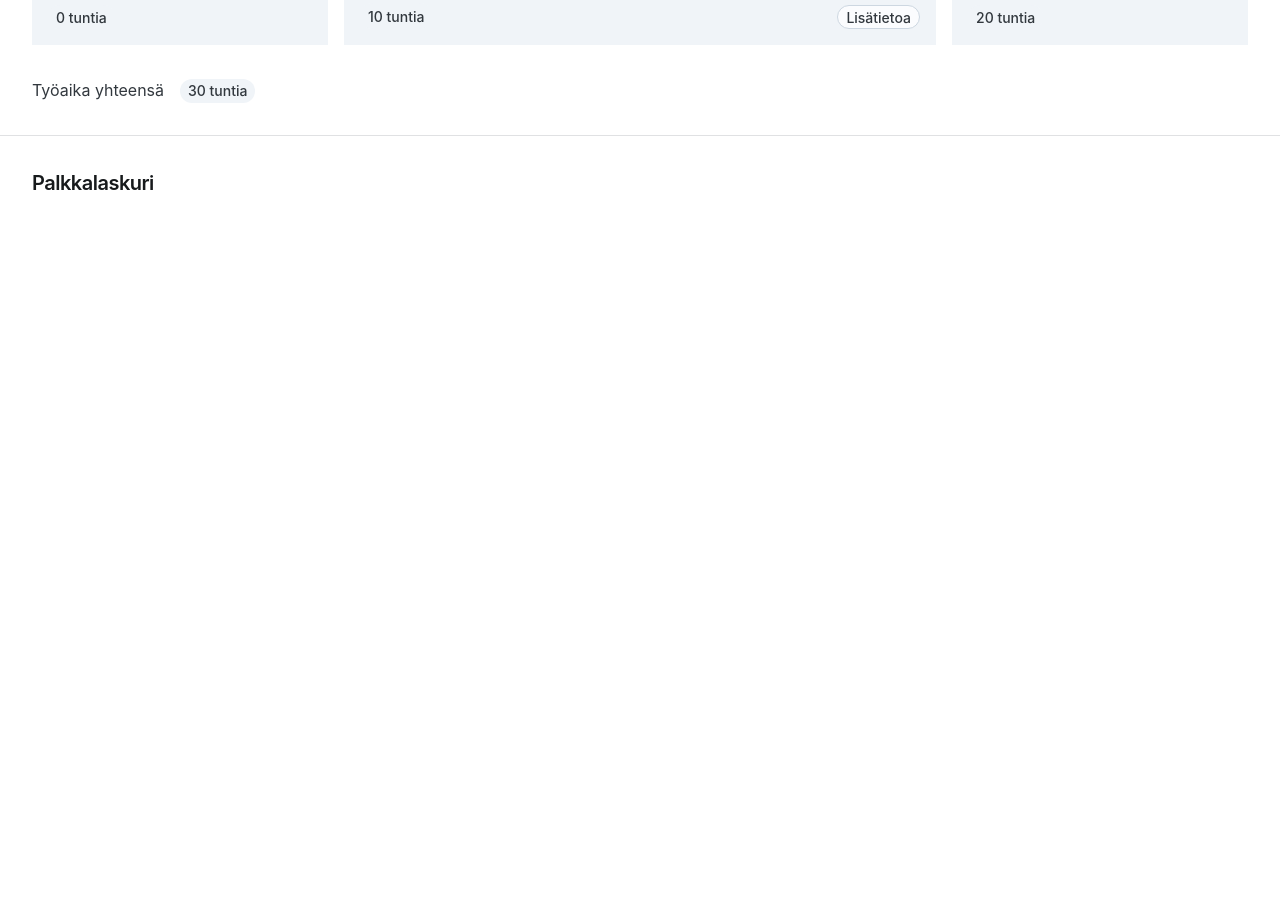
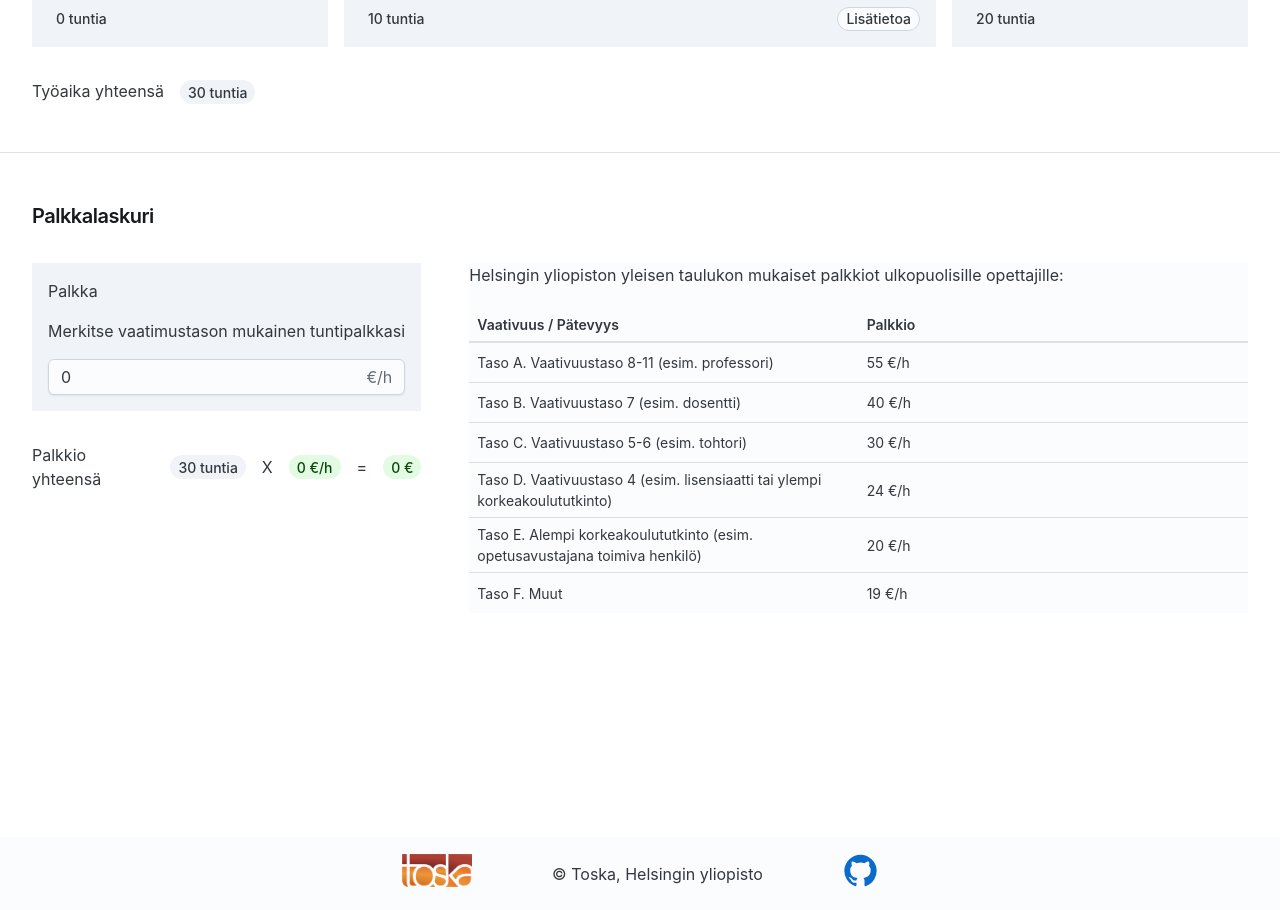
Before and after one commit to UniversityOfHelsinkiCS/toppi, a React (Vite) app: page / in a window 1280 px wide. Shown: the part 720-1630 px from the top of the page. Before the commit the page ends 982 px from the top, so only its background shows below. Built offline with nearby package versions, Linux system fonts and the light colour scheme.

Commit message:
Add acual math & footer

```diff
--- a/src/client/App.tsx
+++ b/src/client/App.tsx
@@ -1,7 +1,9 @@
-import { Box, CssBaseline, Option, Select, Sheet, Input, Typography, Divider, Table, Tooltip, Chip } from '@mui/joy'
+import { Box, CssBaseline, Option, Select, Sheet, Input, Typography, Divider, Table, Tooltip, Chip, Link } from '@mui/joy'
 import hyLogo from "./assets/hy_logo.svg"
-import { useState } from 'react'
+import toskaLogo from "./assets/toska13.png"
+import { useEffect, useState } from 'react'
 import { SxProps } from '@mui/joy/styles/types'
+import { GitHub } from "@mui/icons-material"
 
 const Header = () => {
   return (
@@ -17,6 +19,27 @@ const Header = () => {
       <Box display="flex" alignItems="center " columnGap="1rem">
         <Typography level="body1">TOPPI</Typography>
         <Typography level="body2">– TYÖKALU ULKOPUOLISTEN TUNTIOPETTAJIEN TYÖAIKOJEN JA PALKKIOIDEN LASKEMISEEN</Typography>
+      </Box>
+    </Sheet>
+  )
+}
+
+const Footer = () => {
+  return (
+    <Sheet sx={{
+      p: "1rem",
+      display: "flex",
+      alignItems: "center",
+      justifyContent: "center",
+      columnGap: "5rem",
+      mt: "10rem",
+    }}>
+      <Box>
+        <a href="https://toska.dev" ><img src={toskaLogo} alt="Toska" width={70}/></a>
+      </Box>
+      <Typography level="body2">© Toska, Helsingin yliopisto</Typography>
+      <Box>
+        <Link href="https://github.com/UniversityOfHelsinkiCS/toppi" target="_blank"><GitHub fontSize='large'/></Link>
       </Box>
     </Sheet>
   )
@@ -44,13 +67,19 @@ const studentCountOptions = [
   { value: 40, label: "yli 120" },
 ]
 
-const ResultChip = ({ hours }: { hours: number }) => {
+const HoursChip = ({ hours }: { hours: number }) => {
   return (
     <Chip variant="soft">{`${hours} tuntia`}</Chip>
   )
 }
 
-const InputContainer = ({ children, resultHours, infoBox, sx }: { children: React.ReactNode, resultHours?: number, infoBox?: React.ReactNode, sx?: SxProps }) => {
+const SalaryChip = ({ salary, unit='€/h' }: { salary: number, unit?: string }) => {
+  return (
+    <Chip variant="soft" color="success">{`${salary} ${unit}`}</Chip>
+  )
+}
+
+const InputContainer = ({ children, resultChip, infoBox, sx }: { children: React.ReactNode, resultChip?: React.ReactNode, infoBox?: React.ReactNode, sx?: SxProps }) => {
   return (
     <Box display="flex" flexDirection="column" alignItems="stretch" sx={sx} >
       <Sheet sx={{
@@ -61,17 +90,19 @@ const InputContainer = ({ children, resultHours, infoBox, sx }: { children: Reac
         mb: "auto",
       }} variant='soft'>
         {children}
+        {resultChip && <>
           <Divider />
           <Box p="1rem" mt="auto" display="flex">
-          <ResultChip hours={resultHours || 0} />
+            <Box mr="auto">{resultChip}</Box>
             {infoBox &&
               <Tooltip arrow title={
                 <Box width="30rem">{infoBox}</Box>
-            } variant="plain">
+              } variant="outlined">
                 <Box ml="auto"><Chip variant="outlined">Lisätietoa</Chip></Box>
               </Tooltip>
             }
-        </Box>
+          </Box></>
+        }
 
       </Sheet>
     </Box>
@@ -120,7 +151,7 @@ const getPreparationHours = ({ credits, courseType }: { credits: Option, courseT
   return preparationHoursTableData[credits.value][courseType.value]
 }
 
-const PreparationHoursInfoBox = () => (
+const PreparationHoursTable = () => (
   <Sheet >
     <Box p="1rem">
       <Typography level="body2">Kurssiin valmistautumiseen käytettävä työaika lasketaan seuraavan taulukon mukaisesti:</Typography>
@@ -148,13 +179,17 @@ const PreparationHoursInfoBox = () => (
   </Sheet>
 )
 
-const WorkHourCalculator = () => {
+const WorkHourCalculator = ({ totalHours, setTotalHours }: { totalHours: number, setTotalHours: (h: number) => void }) => {
   const [teachingHours, setTeachingHours] = useState<number|undefined>(0)
   const [courseType, setCourseType] = useState(courseTypeOptions[0])
   const [credits, setCredits] = useState(creditOptions[1])
   const [studentCount, setStudentCount] = useState(studentCountOptions[1])
 
   const prepHours = getPreparationHours({ credits, courseType })
+
+  useEffect(() => {
+    setTotalHours((teachingHours || 0) + prepHours + studentCount.value)
+  }, [teachingHours, prepHours, studentCount.value, setTotalHours])
 
   return (
     <Box>
@@ -168,7 +203,7 @@ const WorkHourCalculator = () => {
         mb: "2rem",
        })}>
         <InputContainer
-          resultHours={teachingHours}
+          resultChip={<HoursChip hours={teachingHours || 0} />}
           sx={{ flex: 1 }}
         >
           <InputSection
@@ -179,8 +214,8 @@ const WorkHourCalculator = () => {
           </InputSection>
         </InputContainer>
         <InputContainer
-          resultHours={prepHours}
-          infoBox={<PreparationHoursInfoBox />}
+          resultChip={<HoursChip hours={prepHours} />}
+          infoBox={<PreparationHoursTable />}
           sx={{ flex: 2 }}
         >
           <Box display="flex" flexGrow={1}>
@@ -201,7 +236,7 @@ const WorkHourCalculator = () => {
           </Box>
         </InputContainer>
         <InputContainer
-          resultHours={studentCount.value}
+          resultChip={<HoursChip hours={studentCount.value} />}
           sx={{ flex: 1 }}
         >
           <InputSection
@@ -215,35 +250,99 @@ const WorkHourCalculator = () => {
       <Box display="flex" alignItems="center">
         <Typography level="h5">Työaika yhteensä </Typography>
         <Box ml="1rem">
-          <ResultChip hours={(teachingHours || 0) + prepHours + studentCount.value} />
+          <HoursChip hours={totalHours} />
         </Box>
       </Box>
     </Box>
   )
 }
 
-const SalaryCalculator = () => {
+const salaryTableData = [
+  { qualificationInfo: 'Taso A. Vaativuustaso 8-11 (esim. professori)', salary: 55 },
+  { qualificationInfo: 'Taso B. Vaativuustaso 7 (esim. dosentti)', salary: 40 },
+  { qualificationInfo: 'Taso C. Vaativuustaso 5-6 (esim. tohtori)', salary: 30 },
+  { qualificationInfo: 'Taso D. Vaativuustaso 4 (esim. lisensiaatti tai ylempi korkeakoulututkinto)', salary: 24 },
+  { qualificationInfo: 'Taso E. Alempi korkeakoulututkinto (esim. opetusavustajana toimiva henkilö)', salary: 20 },
+  { qualificationInfo: 'Taso F. Muut', salary: 19 },
+]
+
+const SalaryTable = ({ sx }: { sx: SxProps }) => (
+  <Sheet sx={sx}>
+    <Box pb="1rem">
+      <Typography level="body2">Helsingin yliopiston yleisen taulukon mukaiset palkkiot ulkopuolisille opettajille:</Typography>
+    </Box>
+    <Table>
+      <thead>
+        <tr>
+          <th>Vaativuus / Pätevyys</th>
+          <th>Palkkio</th>
+        </tr>
+      </thead>
+      <tbody>
+          {salaryTableData.map((row, i) => (
+            <tr key={i}>
+              <td>{row.qualificationInfo}</td>
+              <td>{row.salary} €/h</td>
+            </tr>
+          ))}
+        </tbody>
+    </Table>
+  </Sheet>
+)
+
+const SalaryInput = ({ value, onChange }: { value?: number, onChange: (value: number) => void }) => {
   return (
-    <div></div>
+    <Input value={String(value)} onChange={e => onChange(e.target.valueAsNumber)} type="number"
+      placeholder="0" slotProps={{ input: { min: 0, max: 1000 } }}
+      endDecorator={<Typography level="body2">€/h</Typography>}
+    />
   )
 }
 
-const SalaryTable = () => {
+const SalaryCalculator = ({ totalHours }: { totalHours: number }) => {
+  const [salary, setSalary] = useState(0)
+
   return (
-    <div></div>
+    <Box>
+      <Box sx={theme => ({
+        display: 'flex',
+        flexDirection: 'column',
+        gap: '1rem',
+        [theme.breakpoints.up('md')]: {
+          flexDirection: 'row',
+        },
+        mb: "2rem",
+      })}>
+        <Box flex={1} mr="2rem">
+          <InputContainer sx={{ mb: "2rem" }}>
+            <InputSection title="Palkka" description="Merkitse vaatimustason mukainen tuntipalkkasi">
+              <SalaryInput value={salary} onChange={setSalary} />
+            </InputSection>
+          </InputContainer>
+          <Box display="flex" alignItems="center" columnGap="1em">
+            <Typography level="h5">Palkkio yhteensä </Typography>
+            <HoursChip hours={totalHours} /> X <SalaryChip salary={salary} /> = <SalaryChip salary={totalHours * salary} unit="€" />
+          </Box>
+        </Box>
+        <SalaryTable sx={{ flex: 2 }}/>
+      </Box>
+    </Box>
   )
 }
 
 const Calculator = () => {
+  const [totalHours, setTotalHours] = useState(0)
+
   return (
     <Box>
       <Box p="2rem">
         <Typography level="h4" sx={{ mb: "2rem"}}>Työaikalaskuri</Typography>
-        <WorkHourCalculator />
+        <WorkHourCalculator totalHours={totalHours} setTotalHours={setTotalHours} />
       </Box>
-      <Divider />
+      <Divider sx={{ my: "1rem" }}/>
       <Box p="2rem">
         <Typography level="h4" sx={{ mb: "2rem"}}>Palkkalaskuri</Typography>
+        <SalaryCalculator totalHours={totalHours} />
       </Box>
     </Box>
   )
@@ -255,6 +354,7 @@ function App() {
     <CssBaseline>
       <Header />
       <Calculator />
+      <Footer />
     </CssBaseline>
   )
 }
```
Also changed, not shown: public/toska13.png (added), src/client/assets/toska13.png (added). Lines whose indentation alone changed are shown as unchanged.
